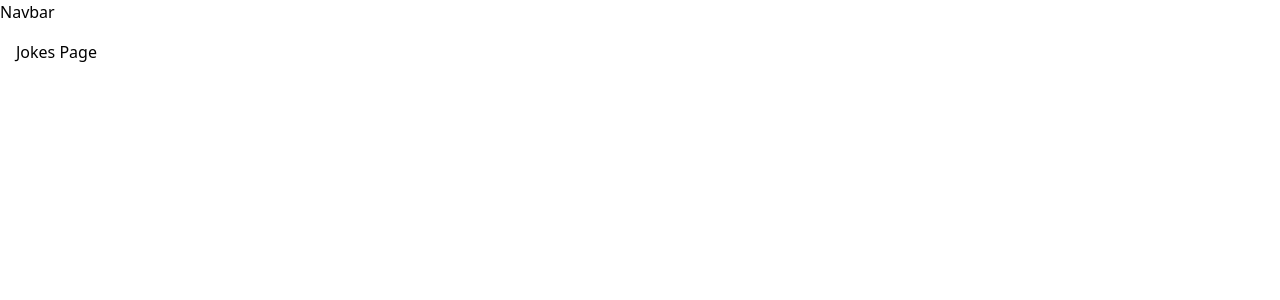
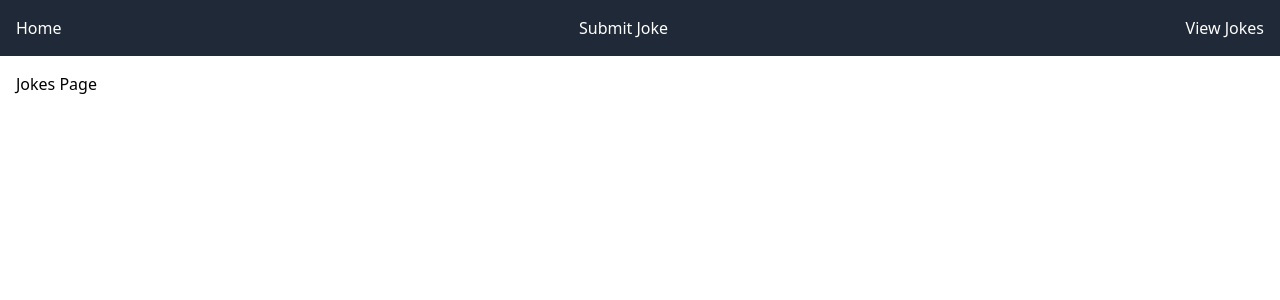
Before and after one commit to RuzbihanZaleek/jokes-service-frontend, a Next.js app: page /jokes in a window 1280 px wide. Shown: the top 300 px of the page. Built offline with nearby package versions, Linux system fonts and the light colour scheme.

Commit message:
Nav bar implementation

```diff
--- a/app/components/Navbar.tsx
+++ b/app/components/Navbar.tsx
@@ -1,9 +1,15 @@
+"use client";
+
+import Link from "next/link";
+
 const Navbar = () => {
   return (
-    <div>
-      Navbar
-    </div>
-  )
-}
+    <nav className="flex justify-between p-4 bg-gray-800 text-white">
+      <Link href="/">Home</Link>
+      <Link href="/submit">Submit Joke</Link>
+      <Link href="/jokes">View Jokes</Link>
+    </nav>
+  );
+};
 
-export default Navbar
+export default Navbar;
```
